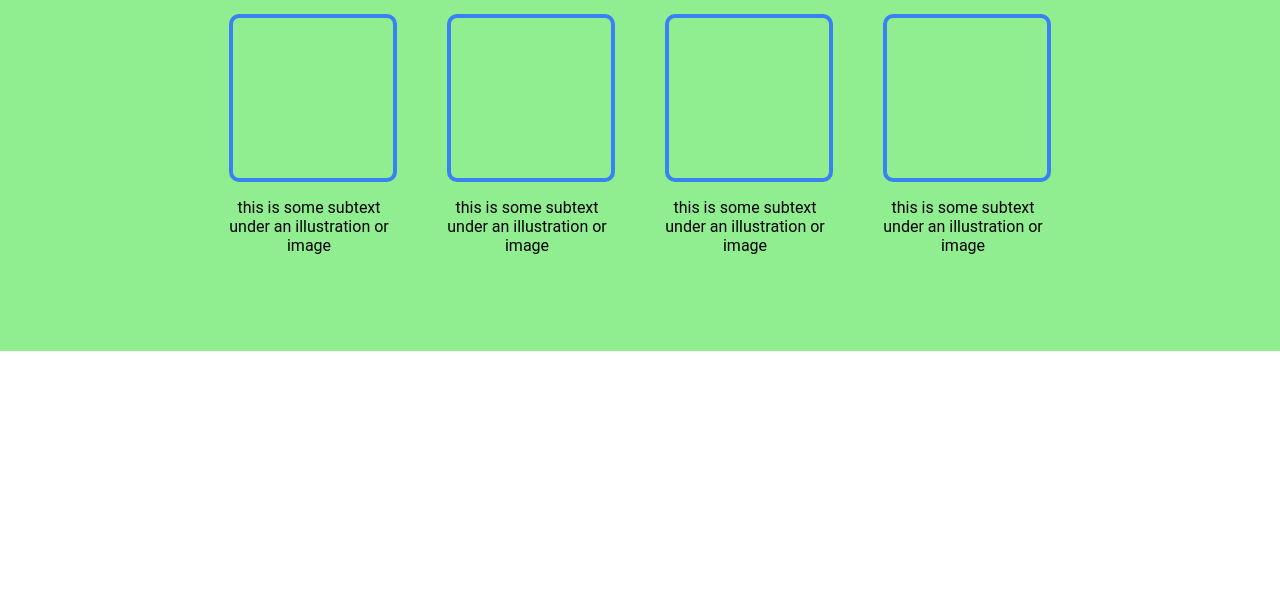
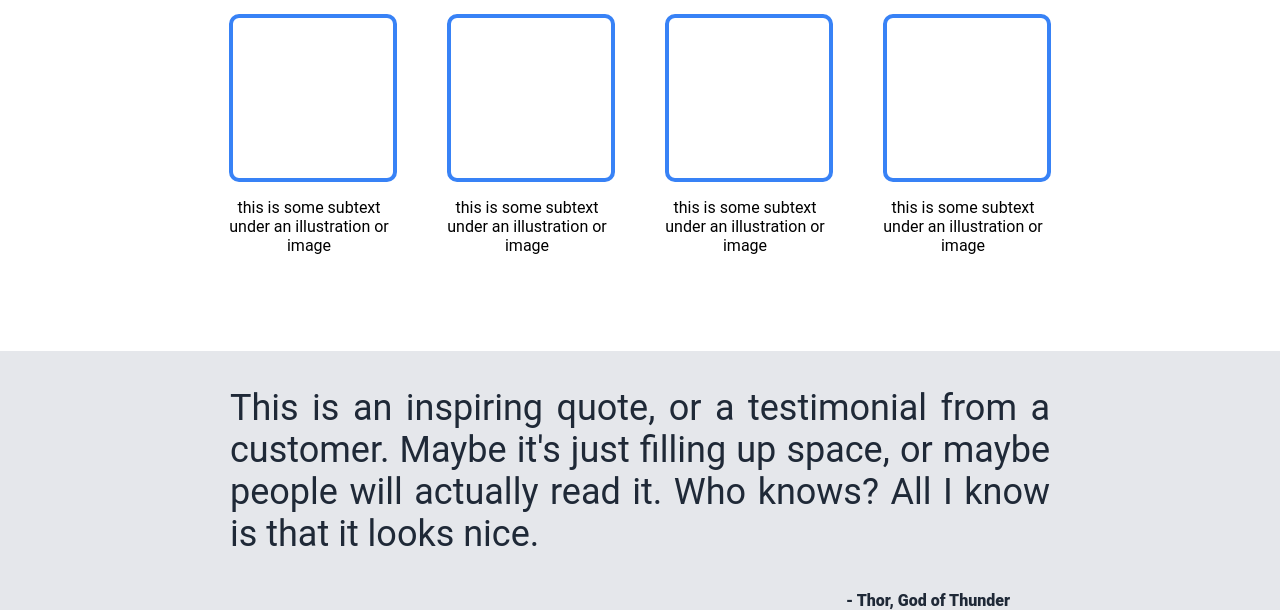
Before and after one commit to Sindrei/landing-page, a plain HTML site: page index.html in a window 1280 px wide. Shown: the part 619-1229 px from the top of the page. Before the commit the page ends 970 px from the top, so only its background shows below. Drawn offline with Linux system fonts and the light colour scheme.

Commit message:
Added quote-container to index.html
Added quote-container to index.html containing a inspirational
quote. Added a div containing the author of said quote.

```diff
--- a/index.html
+++ b/index.html
@@ -8,7 +8,7 @@
     <title>Landing Page</title>
   </head>
   <body>
-    <div class="hero">
+    <div class="hero-container">
       <div class="size">
         <div class="header">
           <h1 class="logo">Header logo</h1>
@@ -33,7 +33,7 @@
         </div>
       </div>
     </div>
-    <div class="information">
+    <div class="information-container">
       <div class="size">
         <h2 class="information-header">Some random information</h2>
         <div class="images-container">
@@ -56,5 +56,17 @@
         </div>
       </div>
     </div>
+    <div class="quote-container">
+      <div class="size">
+        <div class="quote-block">
+          <blockquote class="quote">
+            This is an inspiring quote, or a testimonial from a customer. Maybe
+            it's just filling up space, or maybe people will actually read it.
+            Who knows? All I know is that it looks nice.
+          </blockquote>
+          <div class="author">- Thor, God of Thunder</div>
+        </div>
+      </div>
+    </div>
   </body>
 </html>
--- a/style.css
+++ b/style.css
@@ -33,7 +33,7 @@ body {
     margin: 0;
 }
 
-.hero {
+.hero-container {
     background-color: #1f2937;
 }
 
@@ -77,10 +77,6 @@ body {
     align-self: flex-start;
 }
 
-.information {
-    background-color: lightgreen;
-}
-
 .information-header {
     display: flex;
     flex: 1;
@@ -114,3 +110,26 @@ body {
     max-width: 900px;
     margin: auto auto;
 }
+
+.quote {
+    font-size: 36px;
+    font-weight: light;
+    color: #1f2937;
+    text-align: justify;
+}
+
+.author {
+    text-align: right;
+    font-weight: 900;
+    color: #1f2937;
+    margin-right: 80px;
+}
+
+.quote-block {
+    margin: 100 px 0;
+}
+
+/* Background colors*/
+.quote-container {
+    background-color: #e5e7eb;
+}
```
